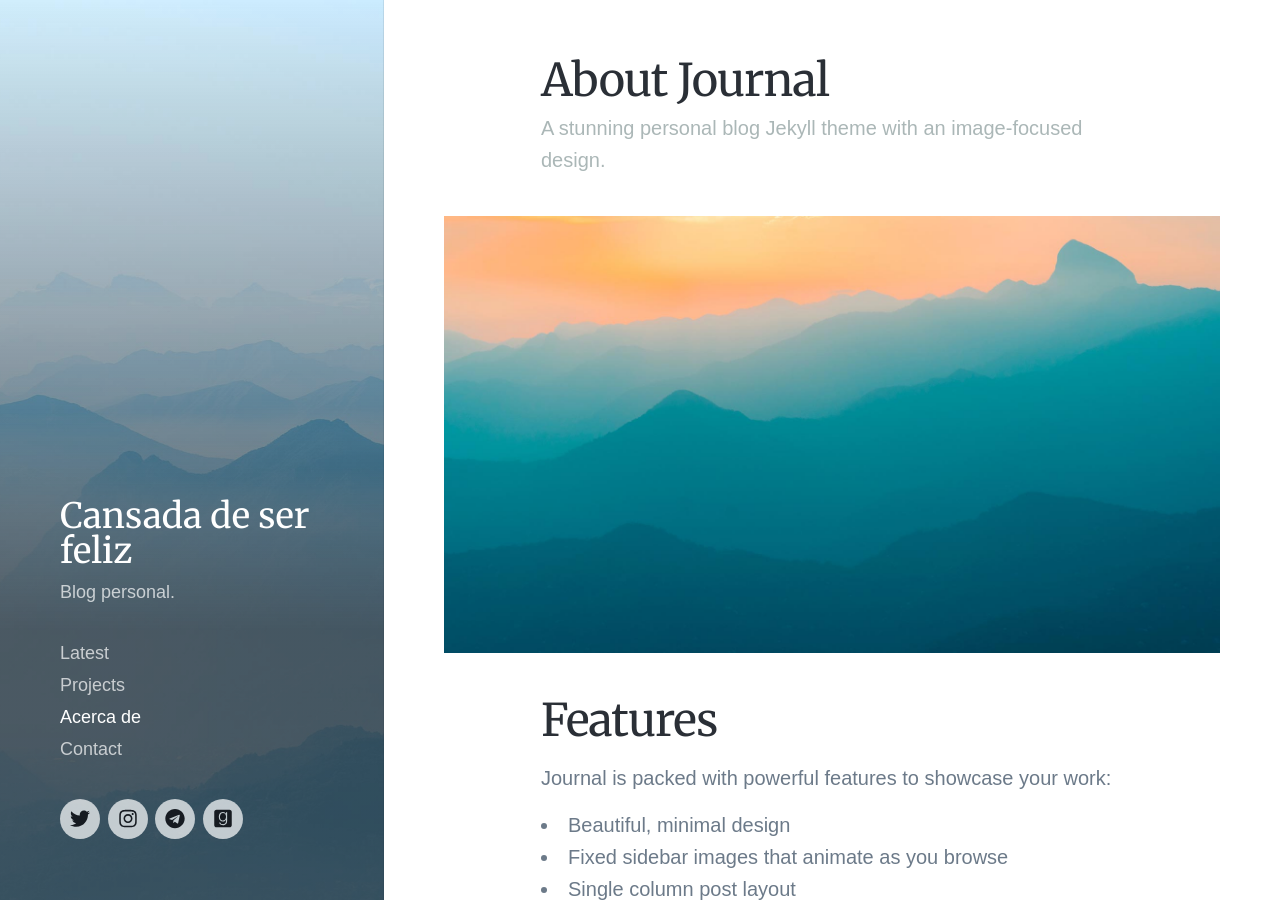
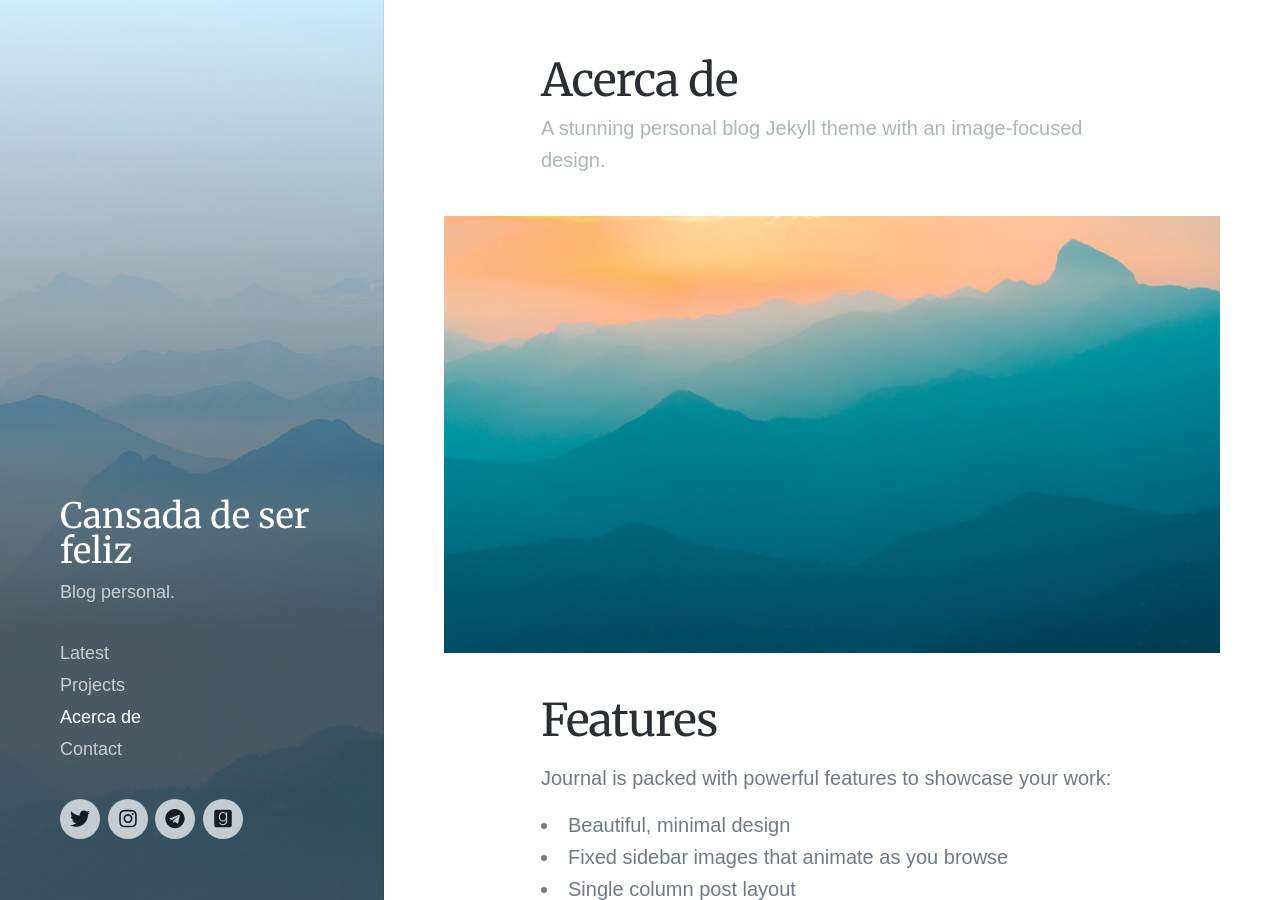
Before and after one commit to vero4karu/cansadadeserfeliz.github.io, a Jekyll site: the page built from _pages/about.md, in a window 1280 px wide and 900 px high. Built offline with Jekyll 4.4.1, drawn with Linux system fonts in a browser that asks for light colours; nearby versions of some CDN libraries; some web fonts are replaced.

Commit message:
Fix links

```diff
--- a/_pages/about.md
+++ b/_pages/about.md
@@ -1,5 +1,5 @@
 ---
-title: About Journal
+title: Acerca de
 subtitle: A stunning personal blog Jekyll theme with an image-focused design.
 description: A stunning personal blog Jekyll theme with an image-focused design.
 featured_image: /images/demo/demo-portrait.jpg
```
